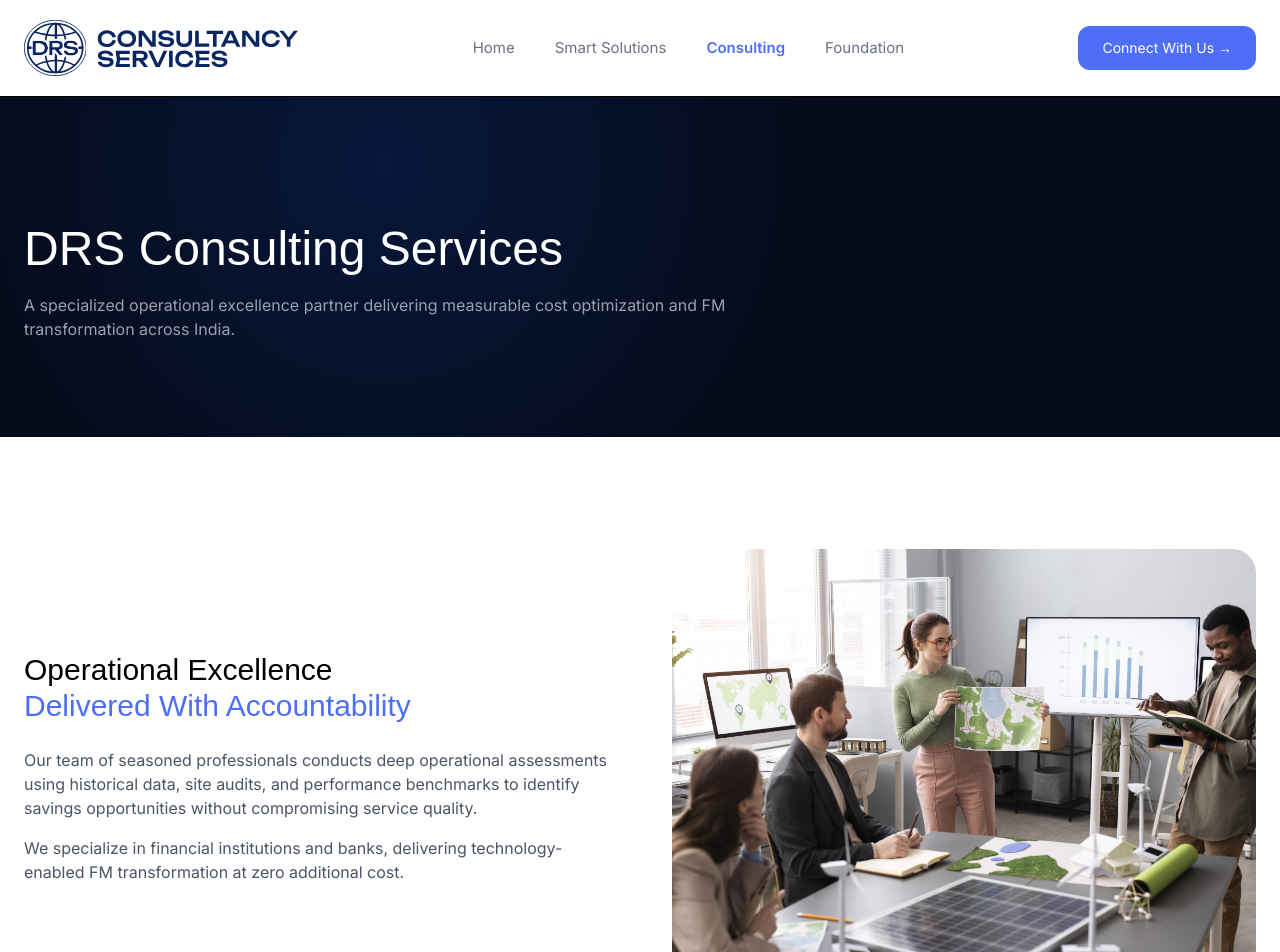
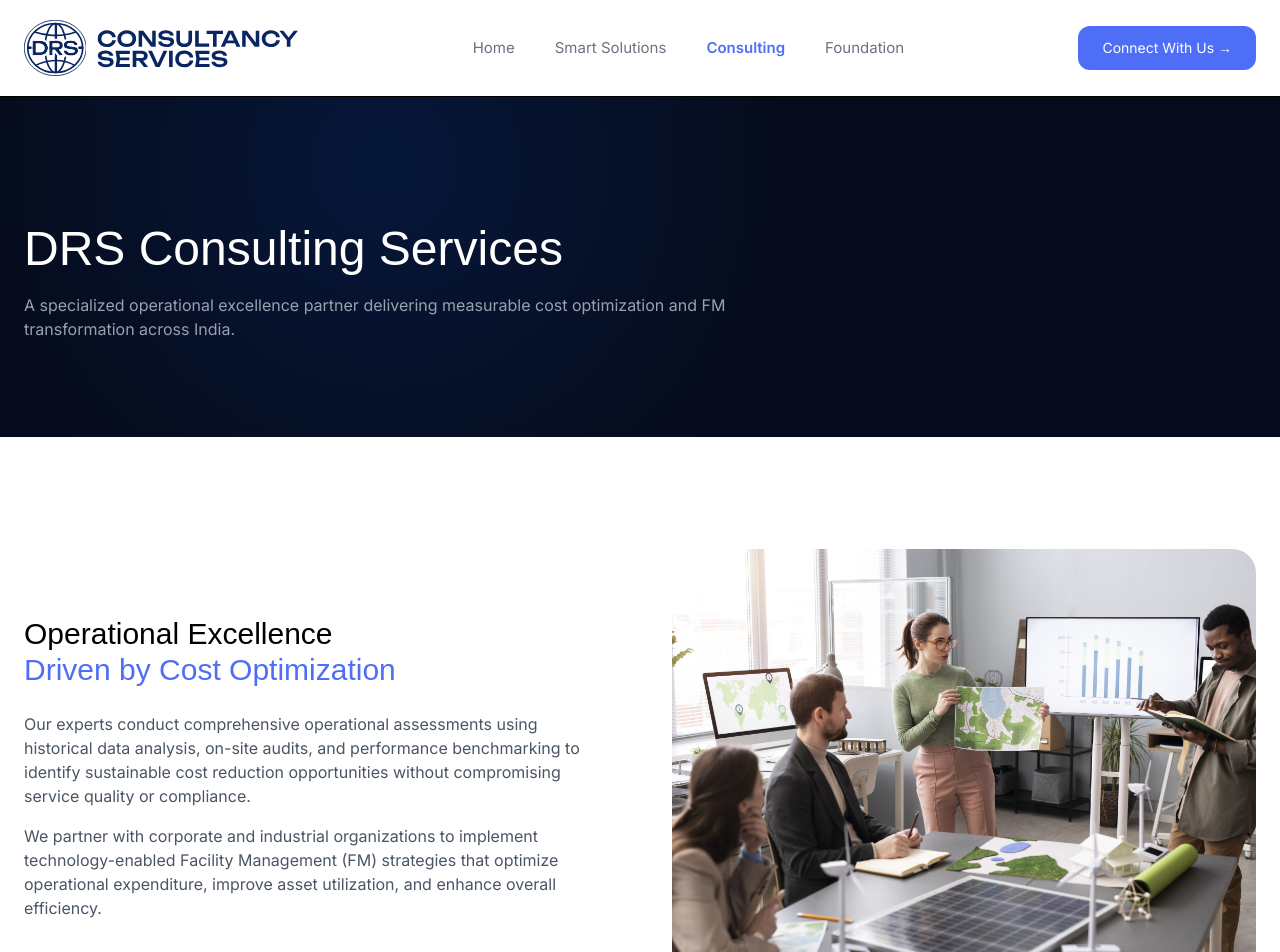
Before and after one commit to sawantatharva/drs-group, a Next.js app: page /consulting in a window 1280 px wide. Shown: the top 952 px of the page. Built offline with nearby package versions, Linux system fonts and the light colour scheme; a web font is replaced by a local one.

Commit message:
final change 3

```diff
--- a/src/app/consulting/page.tsx
+++ b/src/app/consulting/page.tsx
@@ -37,20 +37,22 @@ export default function ConsultingPage() {
           <h2 className="text-3xl font-aeonik">
             Operational Excellence
             <span className="block text-[#4f6ef7]">
-                Delivered With Accountability
+              Driven by Cost Optimization
             </span>
           </h2>
 
           <p className="mt-6 text-gray-600">
-              Our team of seasoned professionals conducts deep operational
-              assessments using historical data, site audits, and performance
-              benchmarks to identify savings opportunities without compromising
-              service quality.
+            Our experts conduct comprehensive operational assessments using historical
+            data analysis, on-site audits, and performance benchmarking to identify
+            sustainable cost reduction opportunities without compromising service
+            quality or compliance.
           </p>
 
           <p className="mt-4 text-gray-600">
-              We specialize in financial institutions and banks, delivering
-              technology-enabled FM transformation at zero additional cost.
+            We partner with corporate and industrial organizations to implement
+            technology-enabled Facility Management (FM) strategies that optimize
+            operational expenditure, improve asset utilization, and enhance overall
+            efficiency.
           </p>
         </div>
 
```
Lines whose indentation alone changed are shown as unchanged.
